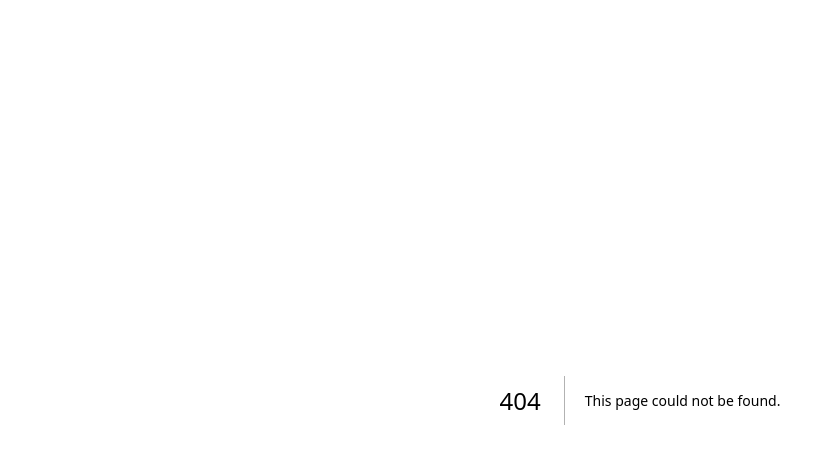
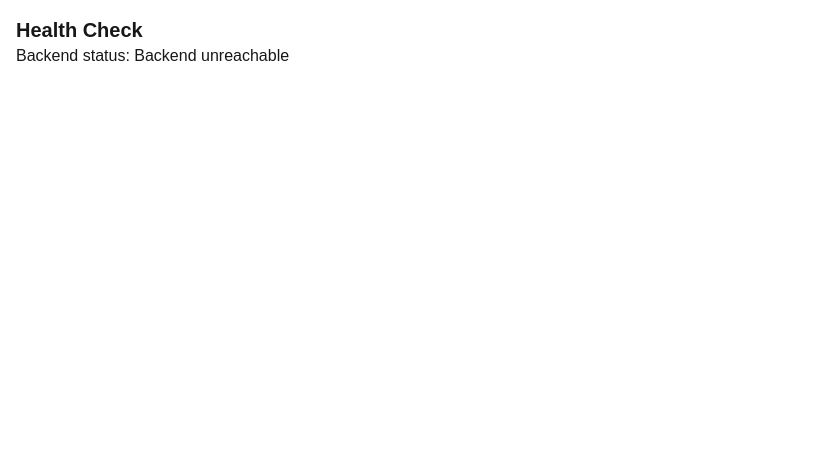
Before and after one commit to pedroaurgomes/Airbnb-Clone, a Next.js app in the folder frontend/: page /health in a window 1280 px wide. Before the commit this address had no page. Shown: the top 464 px of the page, without its empty margins (0-826 px from the left). Built offline with nearby package versions, Linux system fonts and the light colour scheme; no server answers.

Commit message:
feat(frontend): scaffold frontend adding health check page

```diff
--- /dev/null
+++ b/frontend/src/app/health/page.tsx
@@ -0,0 +1,22 @@
+'use client'
+import { useEffect, useState } from "react"
+
+export default function HealthPage() {
+  const [status, setStatus] = useState("Checking...")
+
+  const apiUrl = process.env.NEXT_PUBLIC_API_URL
+
+  useEffect(() => {
+    fetch(`${apiUrl}/ping`)
+      .then(res => res.json())
+      .then(data => setStatus(data.message))
+      .catch(() => setStatus("Backend unreachable"))
+  }, [])
+
+  return (
+    <div className="p-4">
+      <h1 className="text-xl font-bold">Health Check</h1>
+      <p>Backend status: {status}</p>
+    </div>
+  )
+}
```
